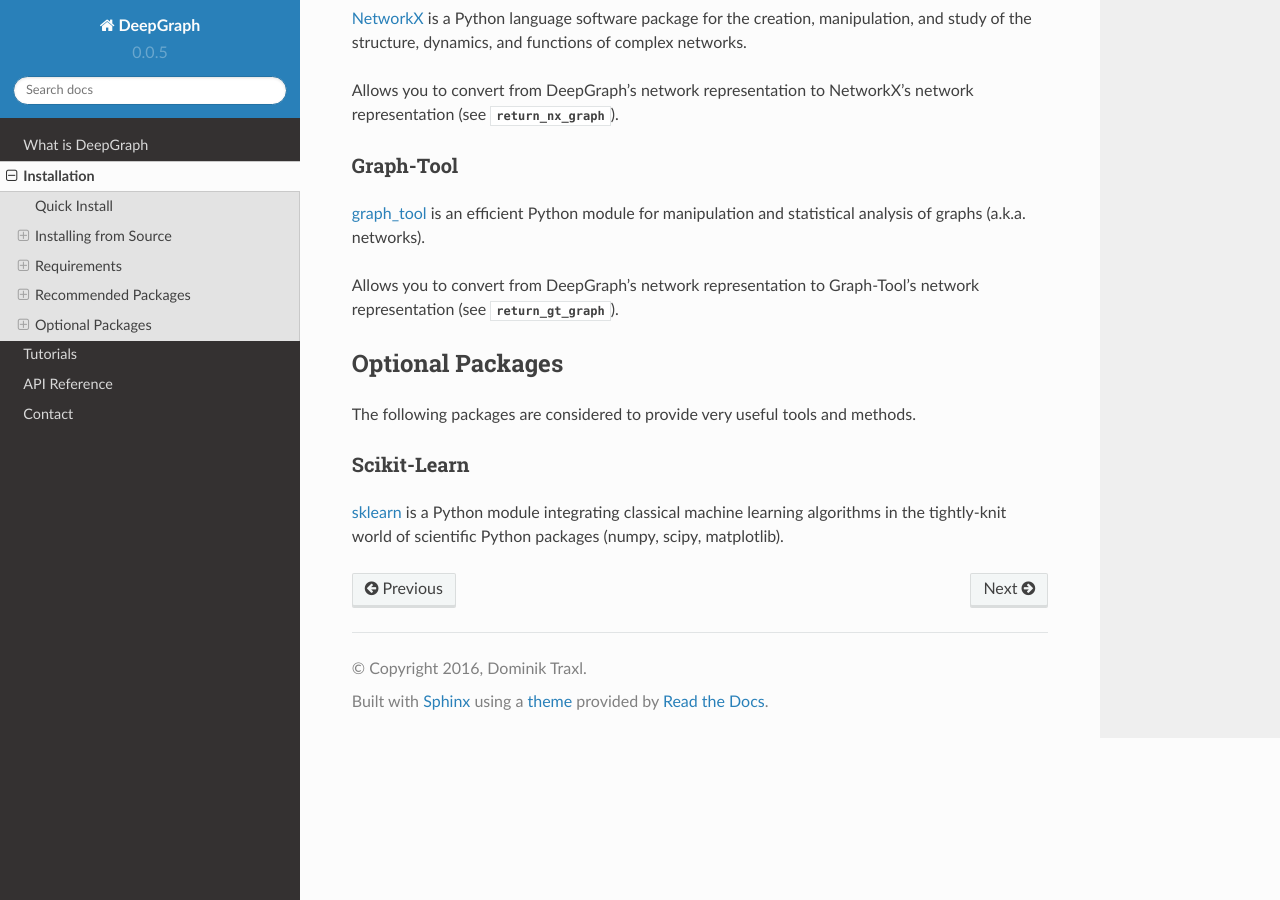
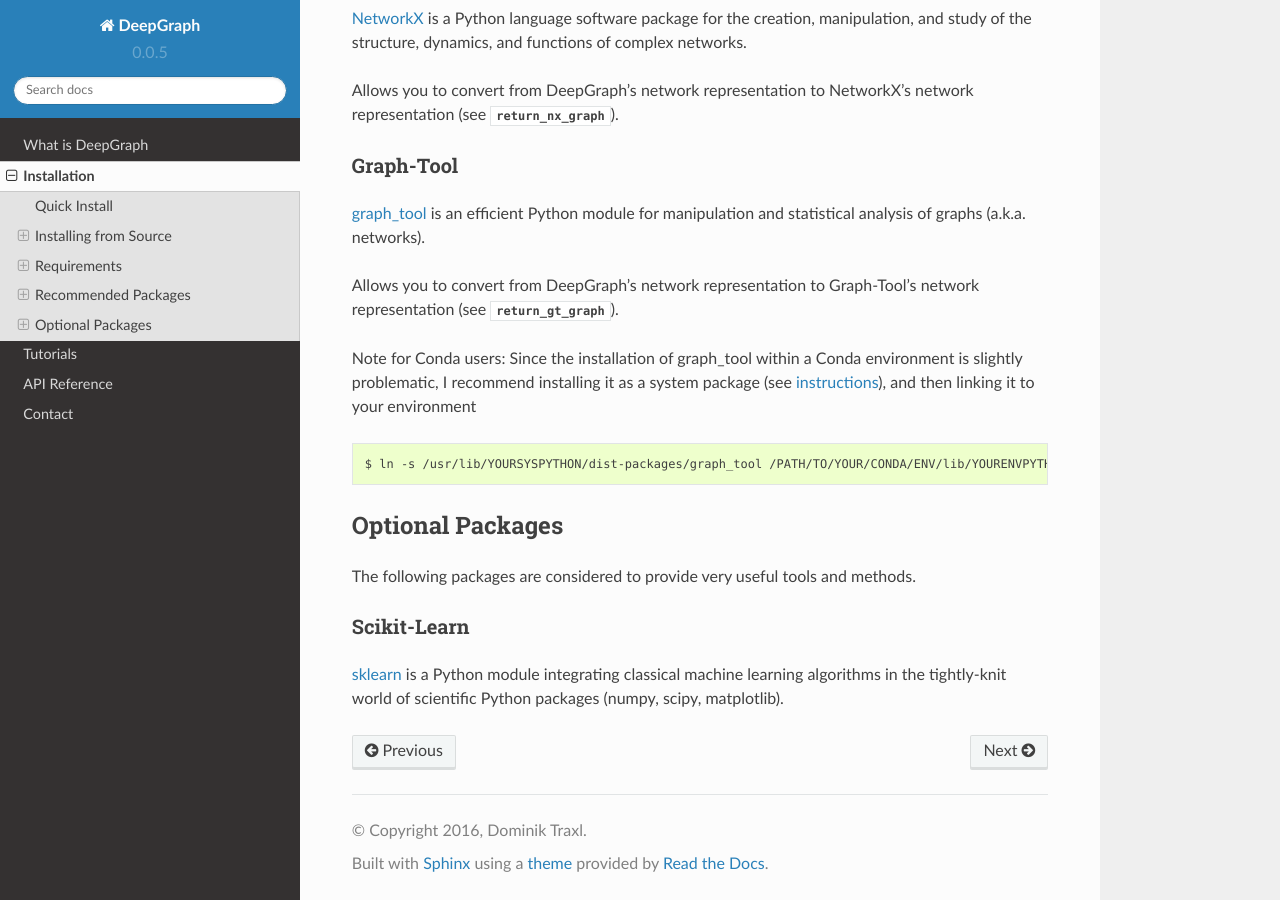
Before and after one commit to deepgraph/deepgraph, a Sphinx documentation site: the page built from doc/source/installation.rst, in a window 1280 px wide and 900 px high, scrolled down 3234 px. Built offline with Sphinx 7.4.7 and the Read the Docs theme 2.0.0, drawn with Linux system fonts in a browser that asks for light colours.

Commit message:
add note how to link system graph_tool to a conda environment.

```diff
--- a/doc/source/installation.rst
+++ b/doc/source/installation.rst
@@ -212,6 +212,16 @@
 Allows you to convert from DeepGraph's network representation to Graph-Tool's
 network representation (see :py:meth:`return_gt_graph <.return_gt_graph>`).
 
+Note for Conda users:
+Since the installation of graph_tool within a Conda environment is slightly
+problematic, I recommend installing it as a system package (see
+`instructions <https://graph-tool.skewed.de/download>`_), and then linking it
+to your environment
+
+::
+
+   $ ln -s /usr/lib/YOURSYSPYTHON/dist-packages/graph_tool /PATH/TO/YOUR/CONDA/ENV/lib/YOURENVPYTHON/site-packages/graph_tool
+
 
 Optional Packages
 =================
```
